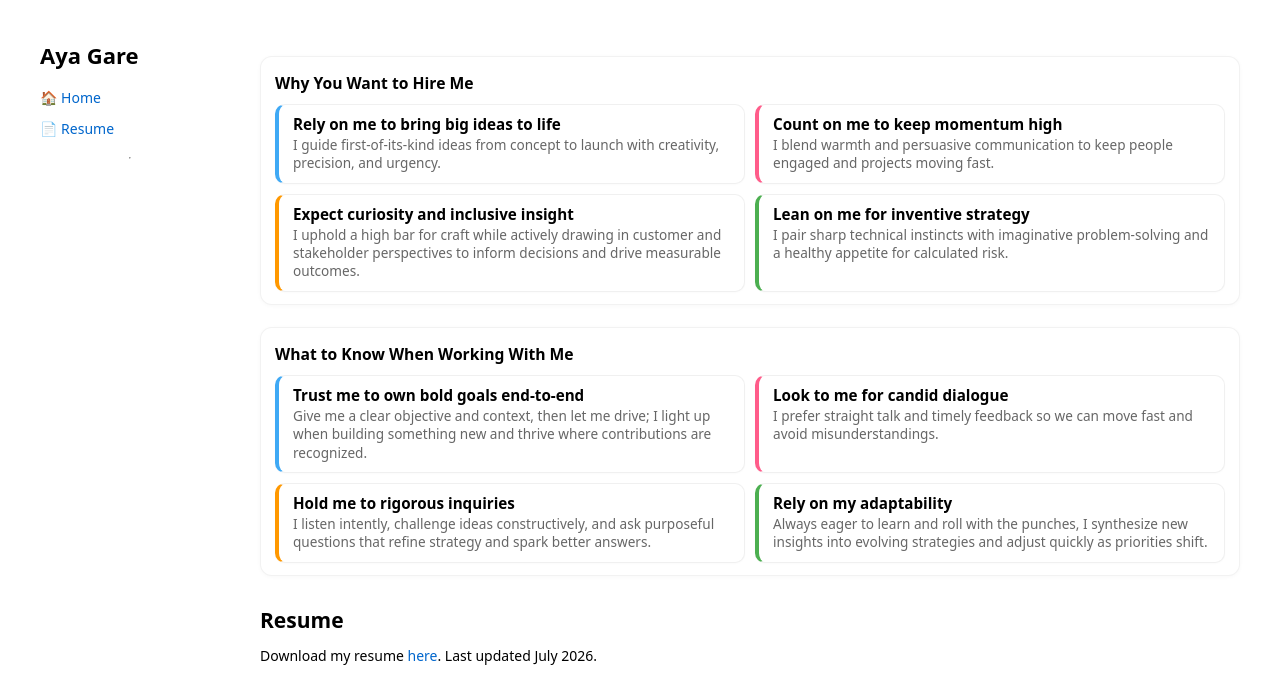
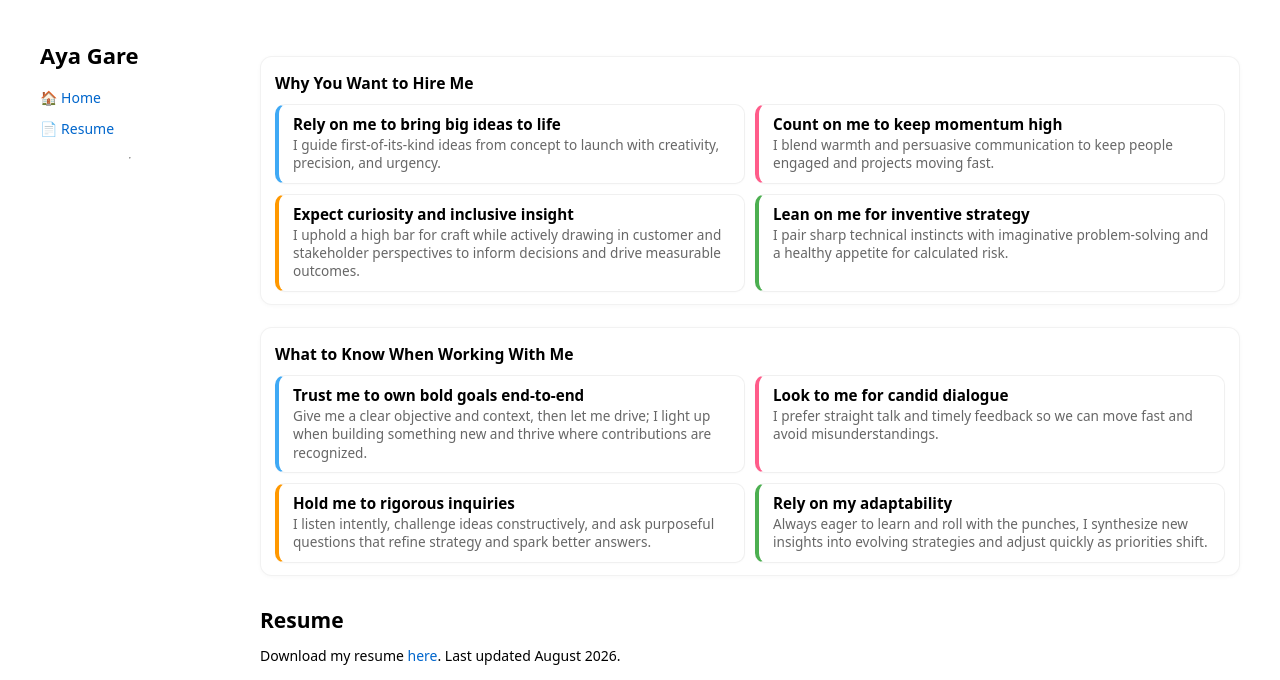
Before and after one commit to luxinflore/luxinflore.github.io, a Jekyll site: the page built from resume.md, in a window 1280 px wide. Shown: the top 680 px of the page. Built offline with Jekyll 4.4.1, drawn with Linux system fonts in a browser that asks for light colours; grey boxes are pictures that could not be loaded.

Commit message:
Update resume PDF (August 2026).

```diff
--- a/_data/resume.yml
+++ b/_data/resume.yml
@@ -1 +1 @@
-last_updated: "July 2026"
+last_updated: "August 2026"
```
